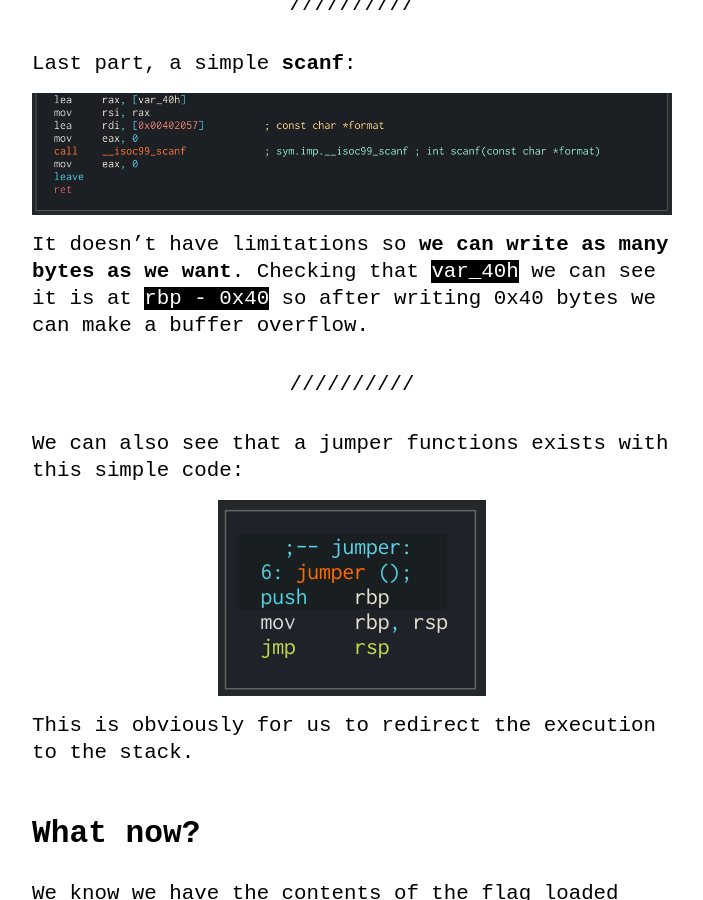
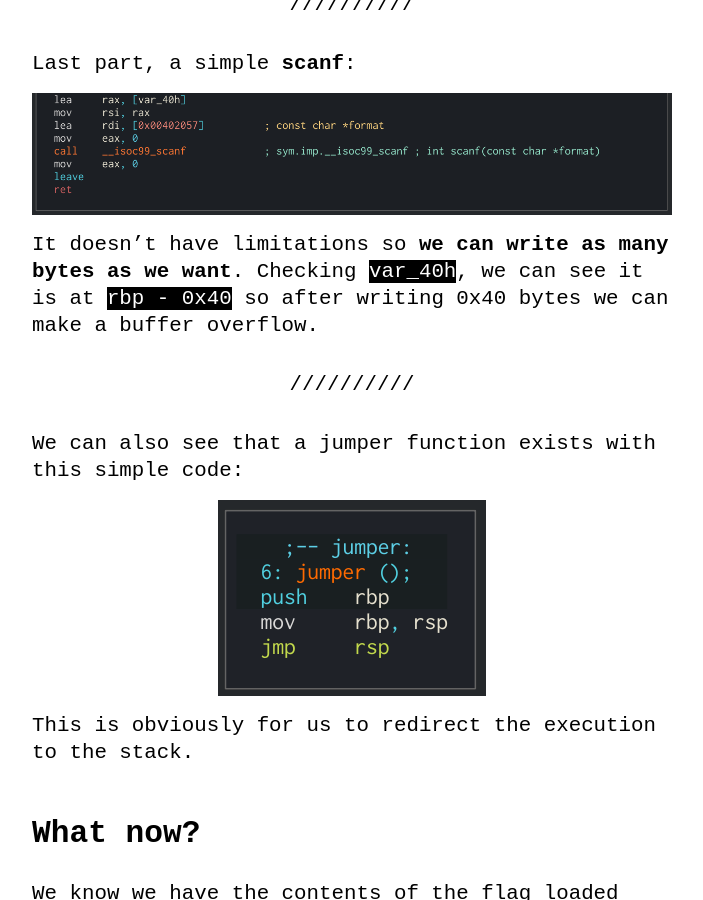
Before and after one commit to litios/litios.github.io, a Jekyll site: the page built from _posts/2020-11-30-weird-chall.md, in a window 1280 px wide and 900 px high, scrolled down 5191 px. Shown: the whole window, without its empty margins (288-991 px from the left). Built offline with Jekyll 4.4.1, drawn with Linux system fonts in a browser that asks for light colours; our own code applies the rules of GitHub Pages for plain Markdown files; some of the changed text lies outside the part shown.

Commit message:
fix errors

```diff
--- a/_posts/2020-11-30-weird-chall.md
+++ b/_posts/2020-11-30-weird-chall.md
@@ -119,11 +119,11 @@ Last part, a simple **scanf**:
 
 ![](/./assets/imgs/weird-finalmain.png)
 
-It doesn't have limitations so **we can write as many bytes as we want**. Checking that `var_40h` we can see it is at `rbp - 0x40` so after writing 0x40 bytes we can make a buffer overflow.
+It doesn't have limitations so **we can write as many bytes as we want**. Checking `var_40h`, we can see it is at `rbp - 0x40` so after writing 0x40 bytes we can make a buffer overflow.
 
 ---
 
-We can also see that a jumper functions exists with this simple code:
+We can also see that a jumper function exists with this simple code:
 
 ![](/./assets/imgs/weird-jumper.png)
 
```
Also changed, not shown: other parts of _posts/2020-11-30-weird-chall.md (+2 -2 lines), _posts/2020-12-01-echopwn.md (+1 -1 lines).
